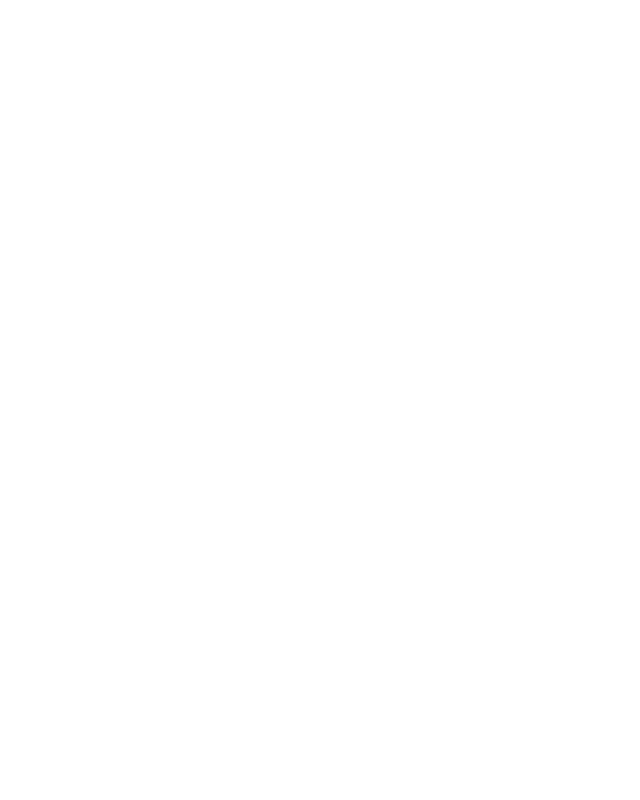
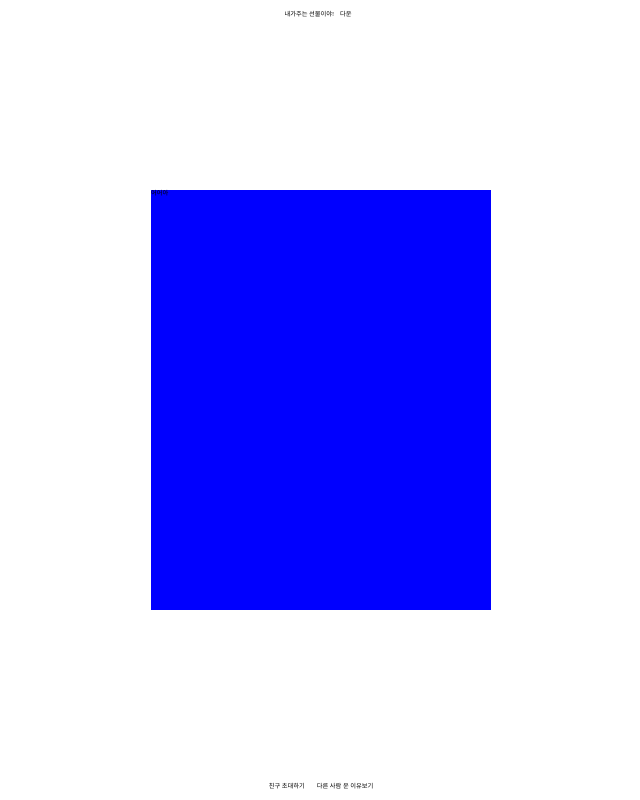
Before and after one commit to 33rd-SOPKATHON-TEAM5/Client, a React (Vite) app: page /card in a window 1280 px wide. Before the commit this address had no page. Shown: the whole page, without its empty margins (319-959 px from the left). Built offline with nearby package versions, Linux system fonts and the light colour scheme.

Commit message:
feat: 카드페이지 와이어프레인 구현

```diff
--- a/package.json
+++ b/package.json
@@ -11,6 +11,8 @@
   },
   "dependencies": {
     "axios": "^1.6.2",
+    "file-saver": "^2.0.5",
+    "html2canvas": "^1.4.1",
     "react": "^18.2.0",
     "react-dom": "^18.2.0",
     "react-router-dom": "^6.20.0",
--- a/src/Router.jsx
+++ b/src/Router.jsx
@@ -1,12 +1,13 @@
 import { BrowserRouter, Route, Routes } from "react-router-dom";
 
-import MainTest from "./components/main/MainTest";
+
+import CardPage from "./pages/CardPage/CardPage";
 
 const Router = () => {
   return (
     <BrowserRouter>
       <Routes>
-        <Route path="/" element={<MainTest />} />
+        <Route path="/card" element={<CardPage />} />
       </Routes>
     </BrowserRouter>
   );
--- /dev/null
+++ b/src/pages/CardPage/CardPage.jsx
@@ -0,0 +1,67 @@
+import React from 'react'
+import * as S from './CardPage.style';
+import html2canvas from 'html2canvas';
+// import { saveAs } from 'file-saver';
+import axios from 'axios';
+
+
+const CardPage = () => {
+
+//스크린샷 캡처함수
+const captureScreenshot = async (element) => {
+  const canvas = await html2canvas(element);
+  return canvas.toDataURL('image/png');
+};
+
+//스크린샷 저장함수
+const saveScreenshot = (dataUrl, filename) => {
+  const link = document.createElement('a');
+  link.href = dataUrl;
+  link.download = filename || 'screenshot.png';
+  link.click();
+};
+
+//버튼 클릭 시
+const handleSaveScreenshot = async () => {
+  const element = document.getElementById('element-to-capture');
+  const screenshot = await captureScreenshot(element);
+  saveScreenshot(screenshot, 'cryingSanta.png');
+};
+
+//서버 연동
+const API_URL = import.meta.env.VITE_APP_BASE_URL;
+
+const getInfo=async ()=>{
+
+  try {
+    const res =await axios.get(`${API_URL}}`);
+
+  } catch {
+    (err)=>console.log(err);
+  }
+}
+
+
+
+
+  return (
+    <S.Container>
+      <S.Wrapper>
+        <header>
+          <span>내가주는 선물이야!</span>
+          <span><button onClick={handleSaveScreenshot}>다운</button></span></header>
+          <article>
+            <S.Card id="element-to-capture">
+              <p>어어아</p>
+            </S.Card>
+          </article>
+        <footer>
+          <button>친구 초대하기</button>
+          <button>다른 사람 운 이유보기</button>
+        </footer>
+      </S.Wrapper>
+    </S.Container>
+  )
+}
+
+export default CardPage
--- /dev/null
+++ b/src/pages/CardPage/CardPage.style.jsx
@@ -0,0 +1,23 @@
+import styled from 'styled-components';
+
+export const Container=styled.div`
+  width: 100vw;
+  height: 100vh;
+  padding: 1rem;
+`;
+
+export const Wrapper=styled.div`
+  /* background-color: red; */
+  width: 100%;
+  height: 100%;
+  display: flex;
+  flex-direction: column;
+  align-items: center;
+  justify-content: space-between;
+`;
+
+export const Card=styled.div`
+  background-color: blue;
+  width: 340px;
+  height: 420px;
+`
--- a/src/styles/globalStyle.js
+++ b/src/styles/globalStyle.js
@@ -18,7 +18,6 @@
     body {
 
         padding: 0 auto;
-        width: 1046px;
       }
 
       a {
```
Also changed, not shown: 2 other files (tests, documents, lock files or other folders).
